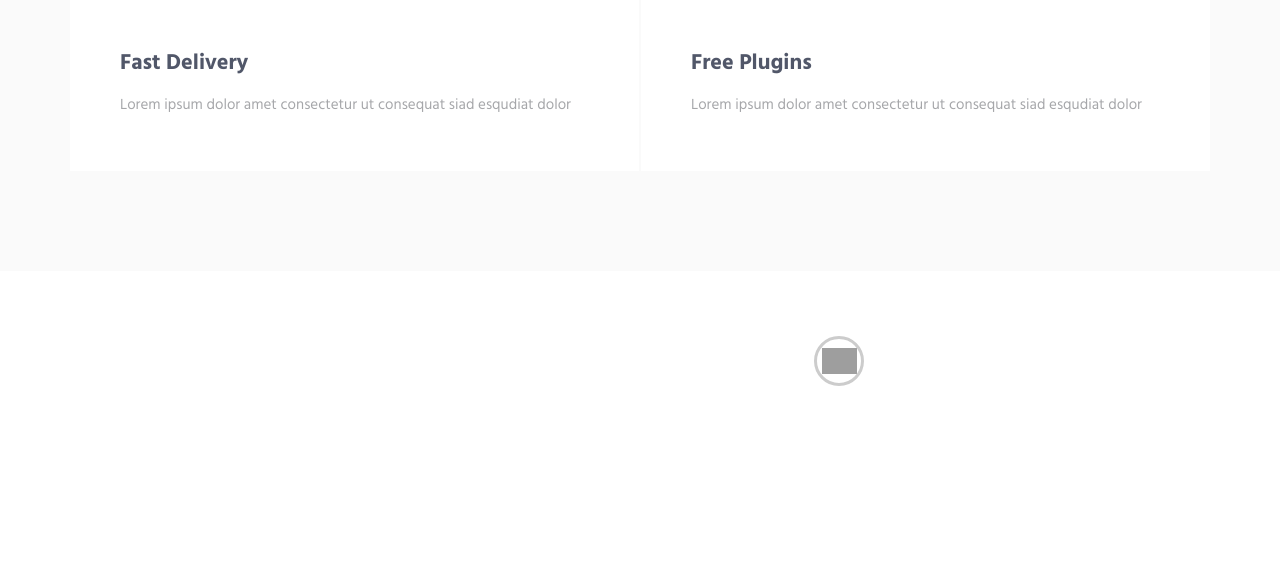
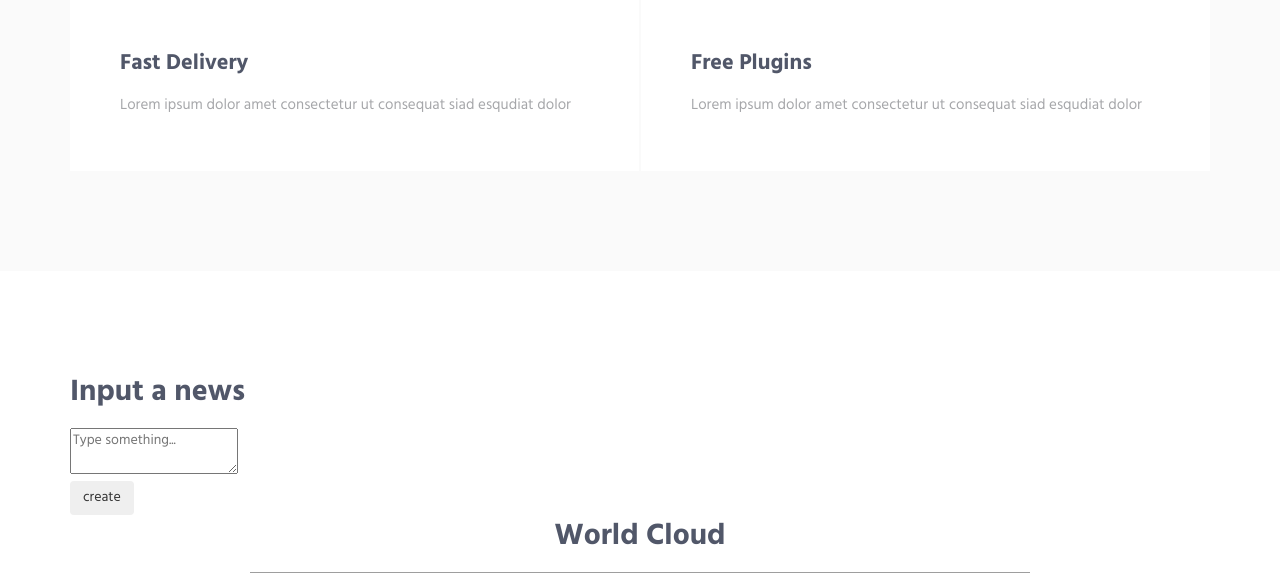
Before and after one commit to ChungYujoyce/ds-final-project, a Flask app: page /news_recommend in a window 1280 px wide. Shown: the part 754-1327 px from the top of the page. Run offline with Flask 2, Linux system fonts and the light colour scheme; some libraries are stand-ins or nearby versions; grey boxes are pictures that could not be loaded.

Commit message:
update word cloud function

```diff
--- a/templates/rec.html
+++ b/templates/rec.html
@@ -16,13 +16,15 @@
         type="text/css" />
     <link href="{{ url_for('static',filename='vendor/bootstrap/css/bootstrap.min.css') }}" rel="stylesheet"
         type="text/css" />
-
+    <!-- Google Fonts -->
+    <link href="https://fonts.googleapis.com/css?family=Montserrat:100,300&display=swap" rel="stylesheet">
     <!-- PAGE LEVEL PLUGIN STYLES -->
     <link href="{{ url_for('static',filename='css/animate.css') }}" rel="stylesheet">
 
     <!-- THEME STYLES -->
     <link href="{{ url_for('static',filename='css/layout.min.css') }}" rel="stylesheet" type="text/css" />
     <link rel="stylesheet" href="{{ url_for('static',filename='css/myadd.css') }}">
+    <link rel="stylesheet" href="{{ url_for('static',filename='css/textarea.css') }}">
     <!-- Favicon -->
     <link href="{{ url_for('static',filename='img/icon.png') }}" rel="icon">
 </head>
@@ -131,6 +133,23 @@
             <!--// end row -->
         </div>
     </div>
+    <div class="content-lg container">
+
+        <form method='post' action="/word_cloud">
+            <div class="box">
+                <h2>Input a news</h2>
+                <textarea name="news" id="comment" placeholder="Type something..." action="/word_cloud"></textarea>
+            </div>
+            <div class="button_cont">
+                <button class="btn btn-outline-success" type='submit'>create</button></div>
+        </form>
+        <div style="text-align: center">
+            <h2>World Cloud</h2>
+            <img height="700" width="780" src="{{ url_for('static', filename= fig_name ) }}" />
+            <!-- <image id="test_image" src="./test-image.png" style="width: 580px" /> -->
+        </div>
+    </div>
+
     <div class="spinner-box" id="load">
         <div class="leo-border-1">
             <div class="leo-core-1"></div>
@@ -148,11 +167,11 @@
     <!-- General Questions -->
     <div class="content-lg container">
         <div class="margin-b-30">
-            <h2>Performance</h2>
+            <h2>News for You</h2>
             <canvas id="barChart"></canvas>
         </div>
         <!--// end row -->
-
+    </div>
     <!-- Back To Top -->
     <a href="javascript:void(0);" class="js-back-to-top back-to-top">Top</a>
 
```
Lines whose indentation alone changed are shown as unchanged.
